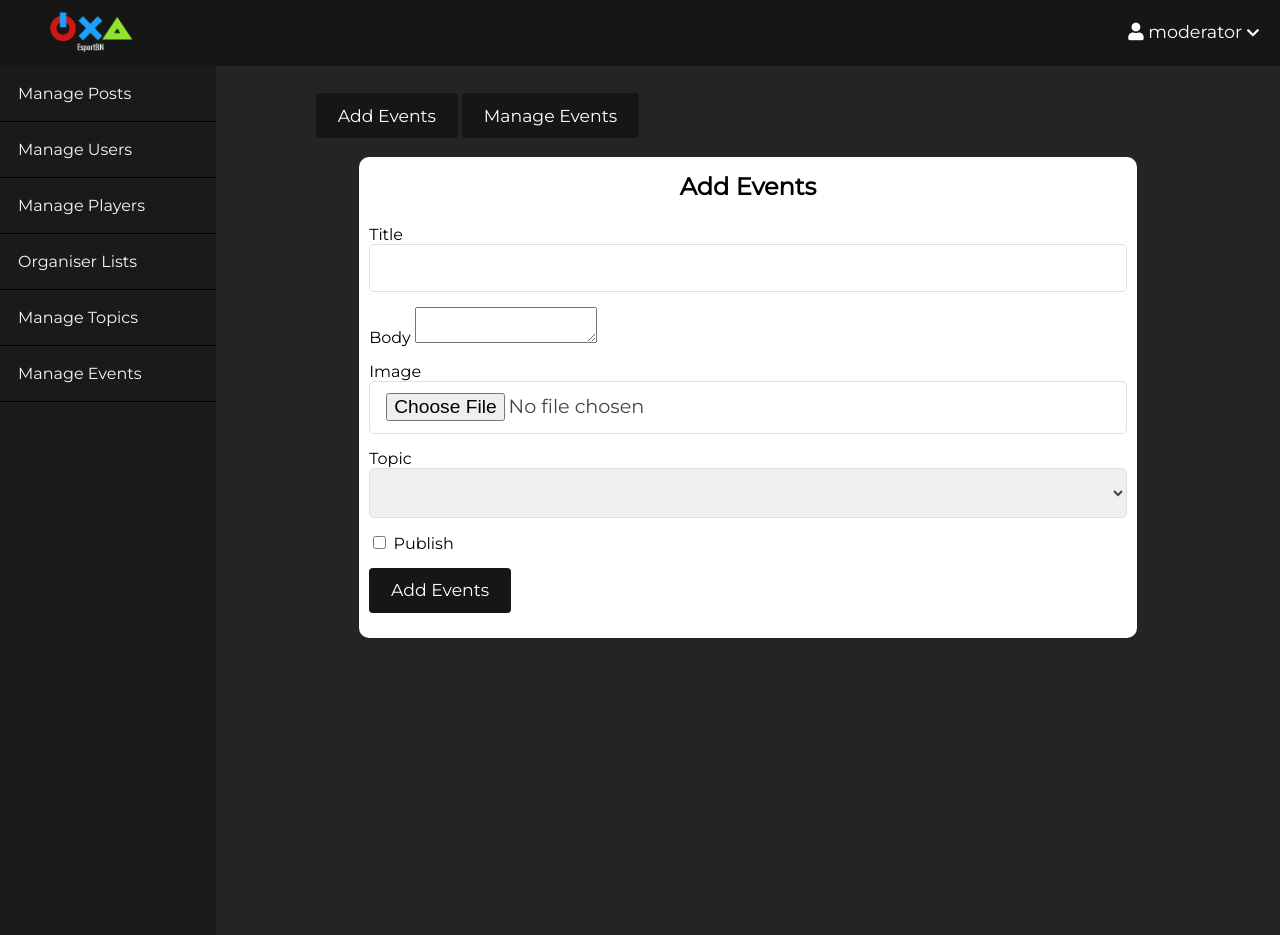
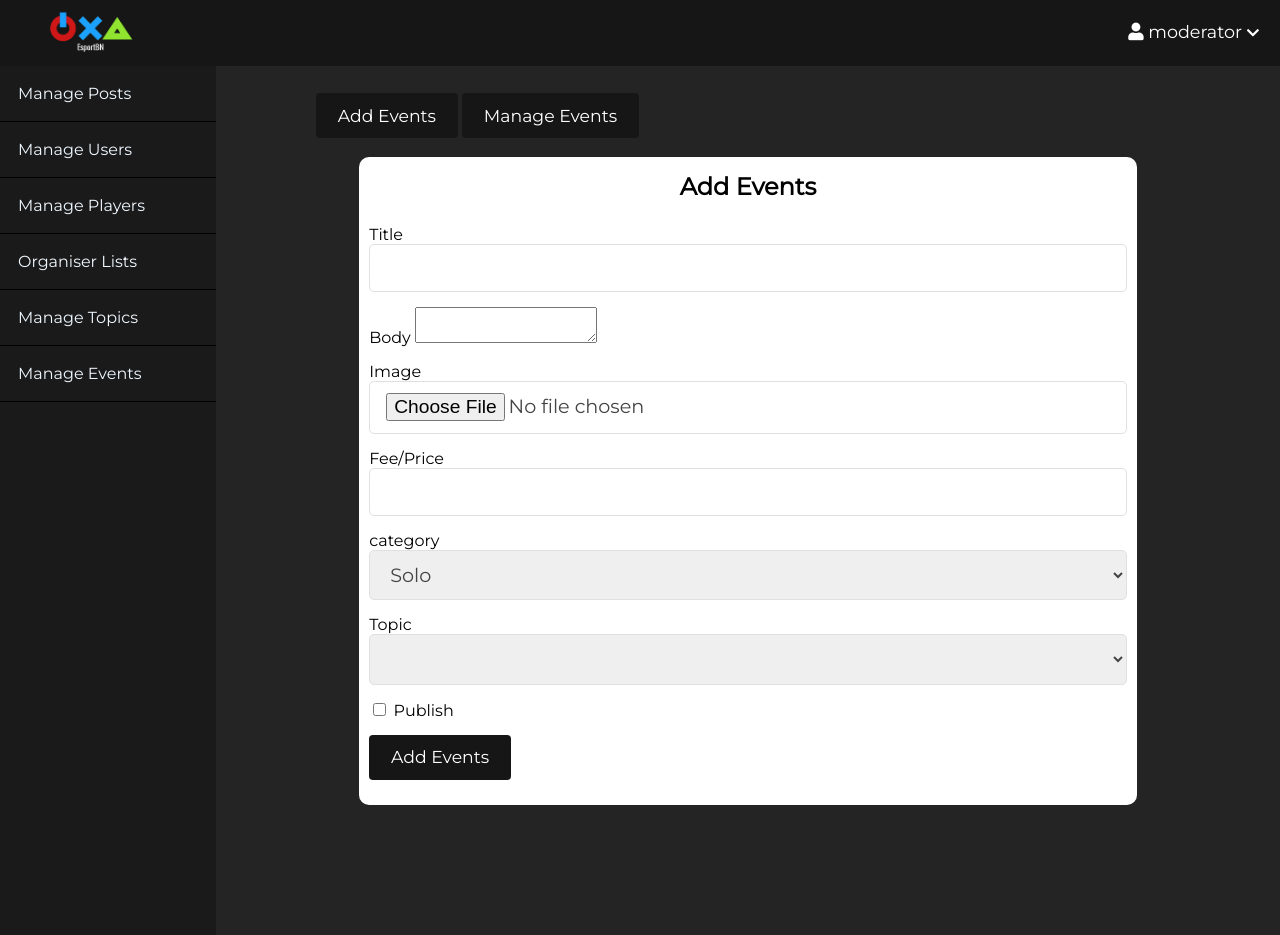
Before and after one commit to Gmax19/prototype, a PHP site: page /prototype/admin/events/create.php in a window 1280 px wide. Run offline with PHP 8.4, Linux system fonts and the light colour scheme; a user stored in the database is signed in; data comes from the database, SQL or seed files in the repository; some libraries are stand-ins or nearby versions.

Commit message:
added fees and category text input

```diff
--- a/admin/events/create.php
+++ b/admin/events/create.php
@@ -69,6 +69,17 @@ adminOnly();
                             <input type="file" name="image" class="text-input">
                         </div>
                         <div>
+                            <label>Fee/Price</label>
+                            <input type="number" name="s_price" class="text-input">
+                        </div>
+                        <div>
+                            <label>category</label>
+                            <select name="category" class="text-input">
+                                <option value="Solo">Solo</option>
+                                <option value="Team">Team</option>
+                            </select>
+                        </div>
+                        <div>
                             <label>Topic</label>
                             <select name="topic_id" class="text-input">
                                 <option value=""></option>
--- a/app/controllers/events.php
+++ b/app/controllers/events.php
@@ -23,6 +23,10 @@ $body = "";
 $topic_id = "";
 $published = "";
 $proof = "";
+$s_price = "";
+$category = "";
+
+
 
 // to get the id of events
 if (isset($_GET['id'])) {
@@ -31,6 +35,8 @@ if (isset($_GET['id'])) {
     $id = $post['id'];
     $title = $post['title'];
     $body = $post['body'];
+    $s_price = $post['s_price'];
+    $category = $post['category'];
     $topic_id = $post['topic_id'];
     $published = $post['published'];
     $image = $post['image'];
@@ -112,6 +118,9 @@ if (isset($_POST['add-post'])) {
     } else {
         $title = $_POST['title'];
         $body = $_POST['body'];
+        $s_price= $_POST['s_price'];
+        $category= $_POST['category'];
+        $title = $_POST['title'];
         $topic_id = $_POST['topic_id'];
         $published = isset($_POST['published']) ? 1 : 0;
     }
@@ -154,6 +163,8 @@ if (isset($_POST['update-post'])) {
         } else {
         $title = $_POST['title'];
         $body = $_POST['body'];
+        $s_price= $_POST['s_price'];
+        $category= $_POST['category'];
         $topic_id = $_POST['topic_id'];
         $published = isset($_POST['published']) ? 1 : 0;
     }
```
Also changed, not shown: admin/events/edit.php (+11 -0 lines), moderator/events/create.php (+11 -0 lines), moderator/events/edit.php (+11 -0 lines), organiser/events/create.php (+11 -0 lines), organiser/events/edit.php (+11 -0 lines), assets/images/1636548598_cert.png (added), assets/images/1636548714_image.png (added), assets/images/1636548758_image.png (added), assets/images/1636548817_image.png (added), assets/images/1636549156_cert.png (added), assets/images/1636549195_WhatsApp Image 2021-10-25 at 9.33.19 AM.jpeg (added).
